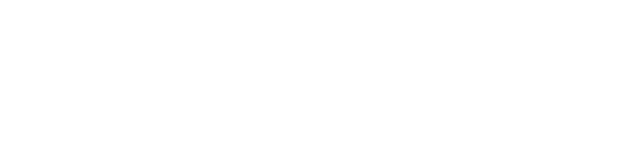
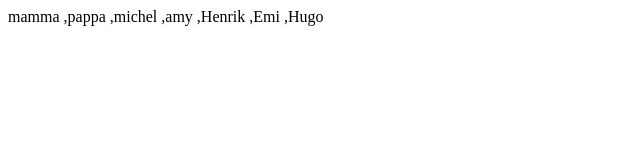
Before and after one commit to MisticG/Excercise, a plain HTML site: page index.html in a window 1280 px wide. Shown: the whole page, without its empty margins (0-640 px from the left). Drawn offline with Linux system fonts and the light colour scheme.

Commit message:
added list of names and printed out on html

```diff
--- a/index.html
+++ b/index.html
@@ -4,10 +4,13 @@
     <meta charset="UTF-8">
     <meta name="viewport" content="width=device-width, initial-scale=1.0">
     <meta http-equiv="X-UA-Compatible" content="ie=edge">
-    <script src="script.js"></script>
+
     <title>Document</title>
 </head>
 <body>
 
+    <div id="main"></div>
+
 </body>
+<script src="script.js"></script>
 </html>
--- a/script.js
+++ b/script.js
@@ -0,0 +1,14 @@
+
+var list = [];
+
+var people = [
+    'mamma ',
+    'pappa ',
+    'michel ',
+    'amy ',
+    'Henrik ',
+    'Emi ',
+    'Hugo '
+];
+
+document.getElementById("main").innerHTML = people;
```
